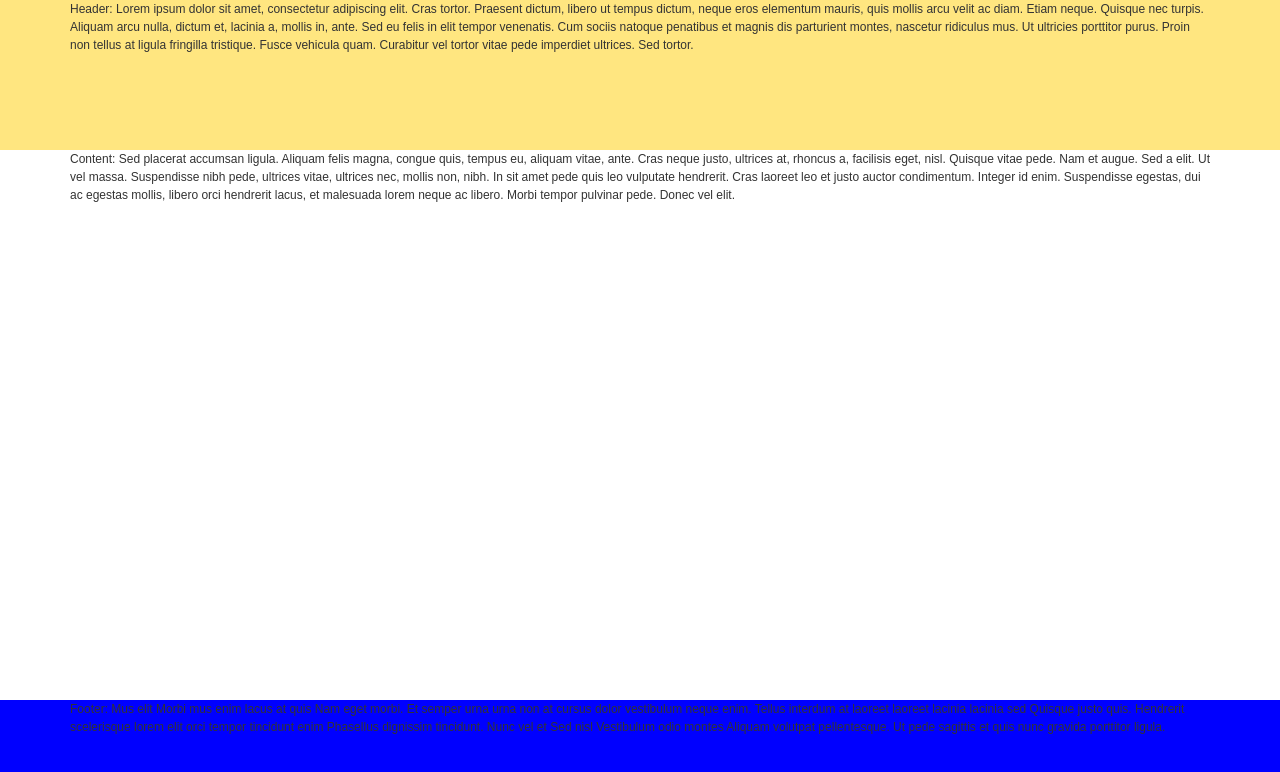
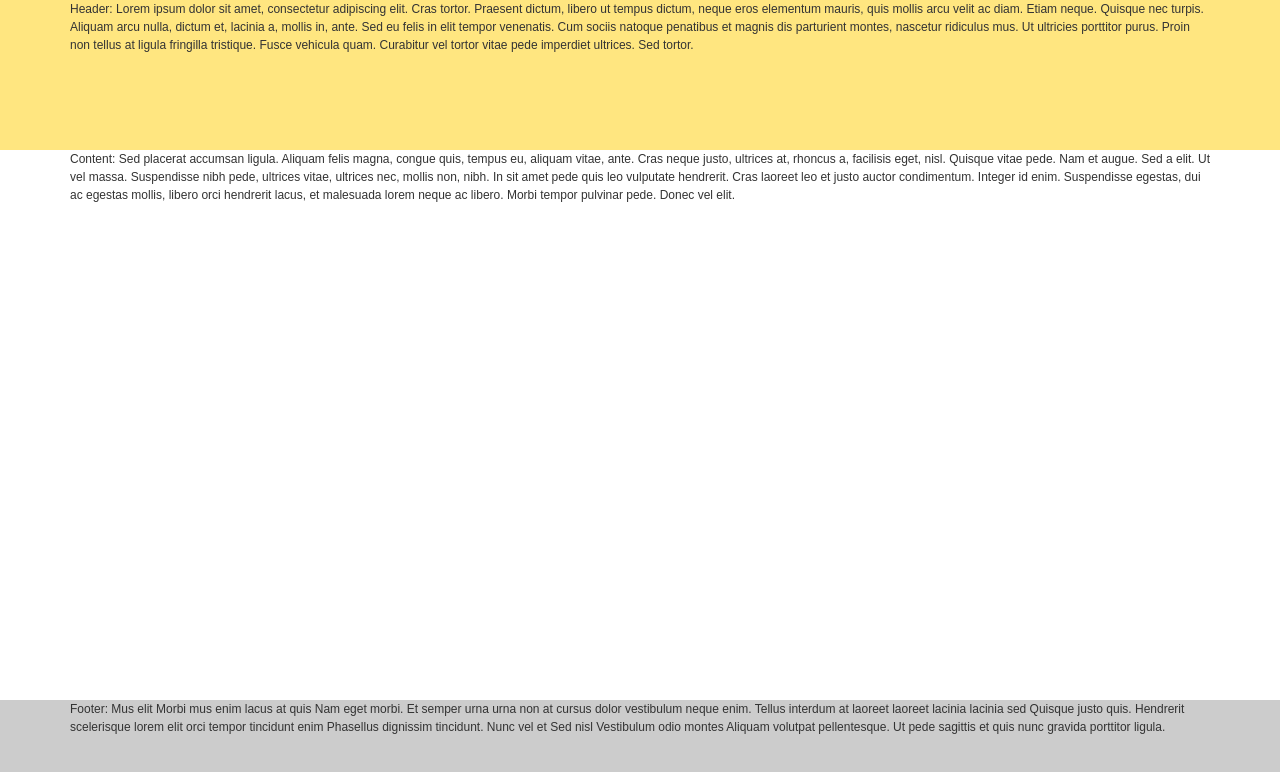
Before and after one commit to cream1103/new_project, a plain HTML site: page app/index.html in a window 1280 px wide. Drawn offline with nearby package versions, Linux system fonts and the light colour scheme; files that its build step writes are made by us from their sources; files whose address does not match are found by name.

Commit message:
Revert "222"
This reverts commit 9df907142149c927b574ab12bf30d0d4bf26e468.

```diff
--- a/app/sass/main.sass
+++ b/app/sass/main.sass
@@ -108,7 +108,7 @@ $silver: #ccc
   margin: -100px auto 0
   min-width: 1000px
   height: 100px
-  background: blue
+  background: #ccc
   position: relative
 
 /* Footer END-----------------------------------------------*/
```
Also changed, not shown: app/css/main.css.
